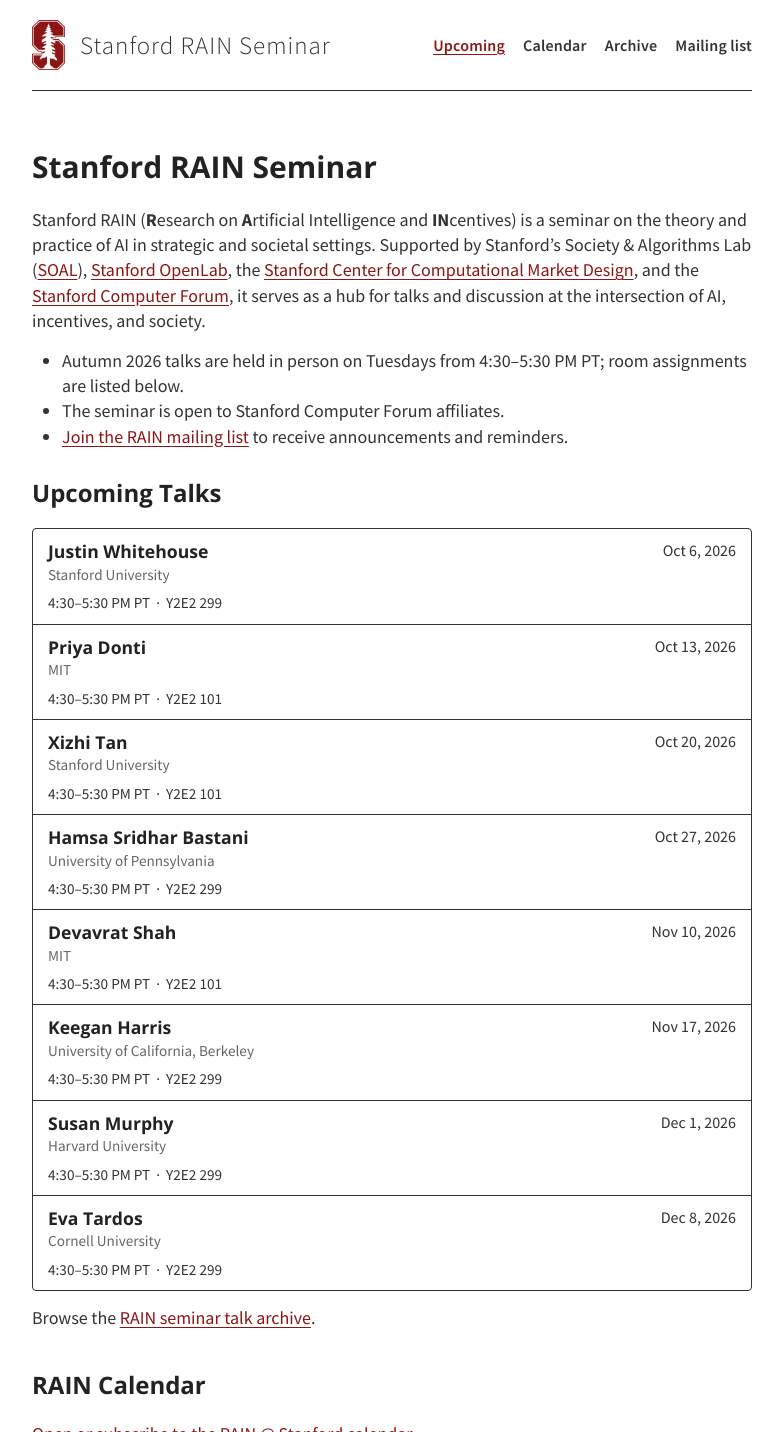
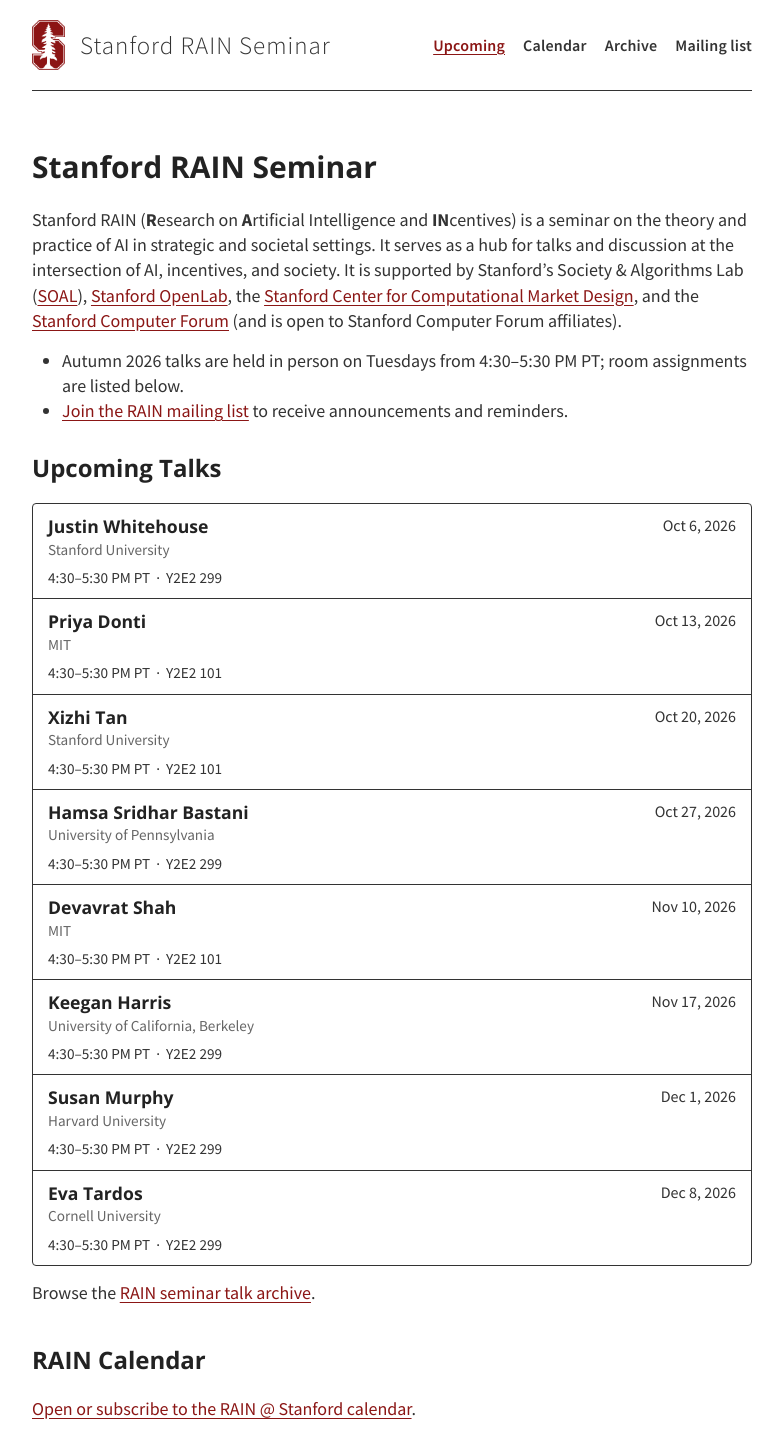
Before and after one commit to stanford-rain-seminar/stanford-rain-seminar.github.io, a Jekyll site: the page built from index.md, in a window 1280 px wide, cut to the strip 0-1432 px from the top of the page. Shown: the whole strip, without its empty margins (248-1031 px from the left). Built offline with Jekyll 4.4.1, drawn with Linux system fonts in a browser that asks for light colours; nearby versions of some CDN libraries; our own code applies the rules of GitHub Pages for plain Markdown files.

Commit message:
Refactor seminar description for clarity
Removed redundant information about seminar support and clarified the audience.

```diff
--- a/index.md
+++ b/index.md
@@ -5,11 +5,9 @@ meta-description: "The RAIN (Research on Artificial Intelligence and Incentives)
 
 # Stanford RAIN Seminar
 
-Stanford RAIN (**R**esearch on **A**rtificial Intelligence and **IN**centives) is a seminar on the theory and practice of AI in strategic and societal settings. Supported by Stanford’s Society & Algorithms Lab ([SOAL](https://web.stanford.edu/group/soal/)), [Stanford OpenLab](https://openlab.stanford.edu/), the [Stanford Center for Computational Market Design](https://marketdesign.stanford.edu/), and the [Stanford Computer Forum](https://forum.stanford.edu/), it serves as a hub for talks and discussion at the intersection of AI, incentives, and society.
-
+Stanford RAIN (**R**esearch on **A**rtificial Intelligence and **IN**centives) is a seminar on the theory and practice of AI in strategic and societal settings. It serves as a hub for talks and discussion at the intersection of AI, incentives, and society. It is supported by Stanford’s Society & Algorithms Lab ([SOAL](https://web.stanford.edu/group/soal/)), [Stanford OpenLab](https://openlab.stanford.edu/), the [Stanford Center for Computational Market Design](https://marketdesign.stanford.edu/), and the [Stanford Computer Forum](https://forum.stanford.edu/) (and is open to Stanford Computer Forum affiliates).
 
 * Autumn 2026 talks are held in person on Tuesdays from 4:30–5:30 PM PT; room assignments are listed below.
-* The seminar is open to Stanford Computer Forum affiliates.
 * [Join the RAIN mailing list]({{ site.mailing_list_url }}) to receive announcements and reminders.
 
 {% for category in site.data.talks %}
```
